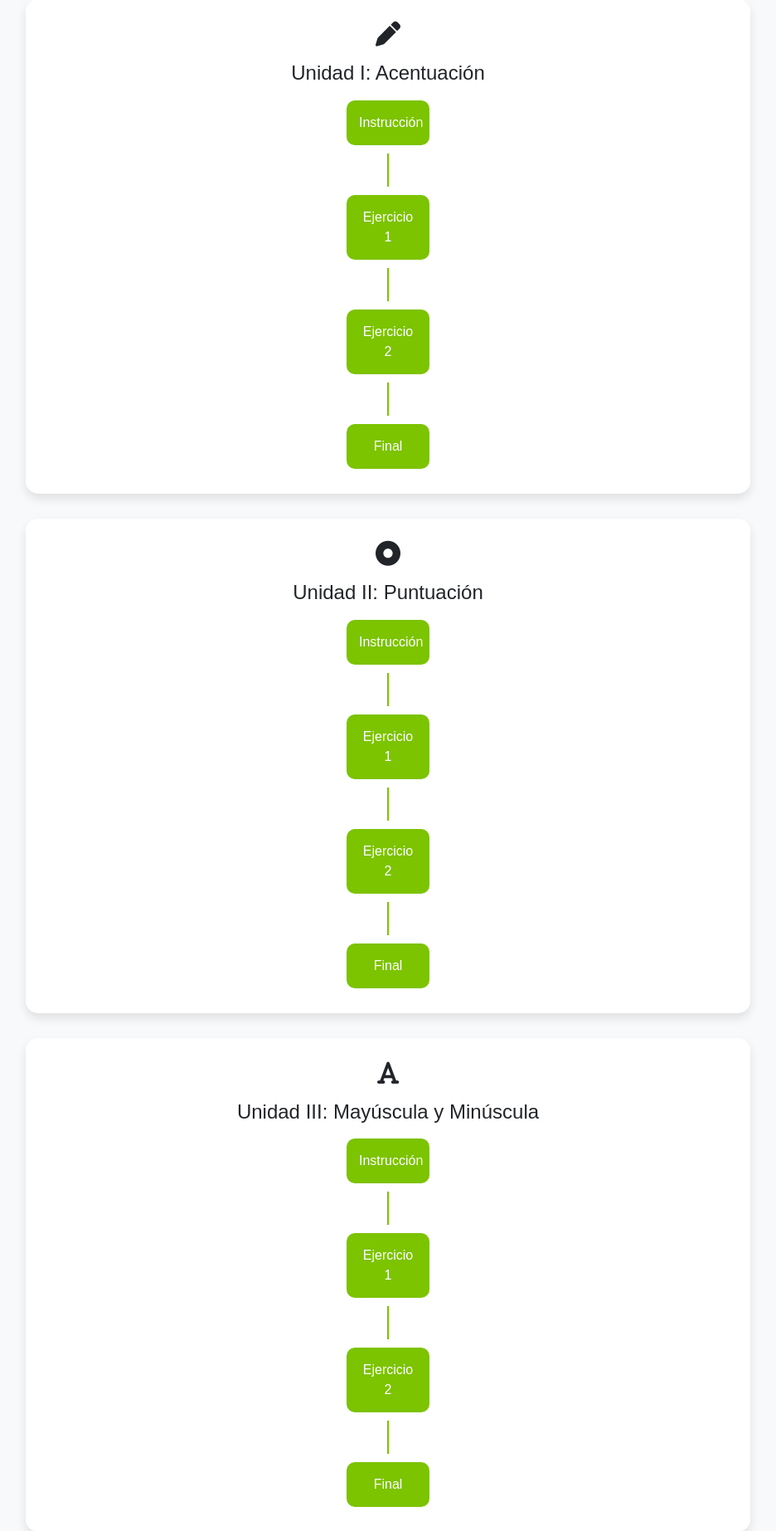
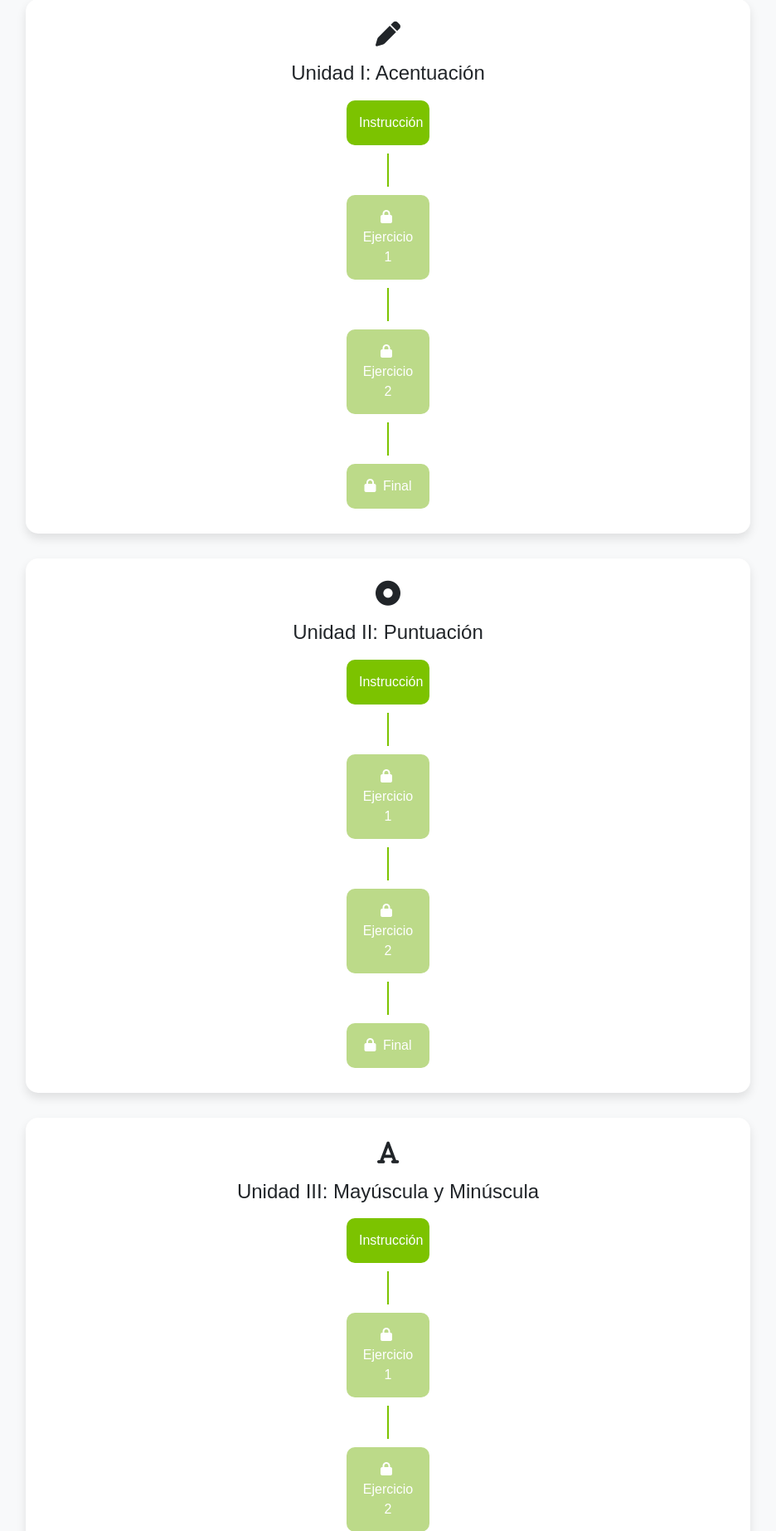
Before and after one commit to Gabar06/recomendador-inteligente, a Django app: page /guia_aprendizaje in a window 1280 px wide. Shown: the part 98-1943 px from the top of the page at 83% size, without its empty margins (172-1108 px from the left). Run offline with Django 4.2, Linux system fonts and the light colour scheme; a user stored in the database is signed in; tables that the repository leaves empty hold one stand-in row (values such as "Sample post").

Commit message:
Se agregá método de desbloqueo de ejercicios

```diff
--- a/Academico/templates/acento/final_resultado.html
+++ b/Academico/templates/acento/final_resultado.html
@@ -54,7 +54,7 @@
 <body>
   <div class="container">
     <h1>Recomendador Inteligente de Contenidos</h1>
-    <p>Abajo se muestran los resultados de tu ejercitación. Las respuestas correctas aparecen en verde, y las incorrectas en rojo.</p>
+    <p>Abajo se muestran los resultados de tu ejercitación.</p>
 
     <!-- Aquí Django renderizará el contenido generado por GPT -->
     <div id="resultado-contenido">
--- a/Academico/templates/guia/guia_aprendizaje.html
+++ b/Academico/templates/guia/guia_aprendizaje.html
@@ -51,6 +51,12 @@
       text-decoration: none;
       color: #000;
     }
+    .level-box.disabled {
+      filter: grayscale(0.25);
+      opacity: .55;
+      cursor: not-allowed;
+      pointer-events: none;
+    }
   </style>
 </head>
 <body>
@@ -63,80 +69,174 @@
     <h4>Unidad I: Acentuación</h4>
   <a href="/instruccion/acento/" class="level-box">Instrucción</a>
   <div class="connector"></div>
+
+  {% if unlocks.u1_e1 %}
     <a href="{% url 'exercise1' %}" class="level-box">Ejercicio 1</a>
+  {% else %}
+    <span class="level-box disabled" title="Leé la instrucción para desbloquear">
+      <i class="fa-solid fa-lock me-1"></i> Ejercicio 1
+    </span>
+  {% endif %}
   <div class="connector"></div>
+
+  {% if unlocks.u1_e2 %}
     <a href="/mc/acentuacion2/1/" class="level-box">Ejercicio 2</a>
+  {% else %}
+    <span class="level-box disabled" title="Completá el Ejercicio 1">
+      <i class="fa-solid fa-lock me-1"></i> Ejercicio 2
+    </span>
+  {% endif %}
   <div class="connector"></div>
+
+  {% if unlocks.u1_final %}
     <a href="{% url 'acento_final' %}" class="level-box">Final</a>
+  {% else %}
+    <span class="level-box disabled" title="Completá el Ejercicio 2">
+      <i class="fa-solid fa-lock me-1"></i> Final
+    </span>
+  {% endif %}
   </div>
-
   <!-- Unidad II: Puntuación -->
 <div class="unit">
   <div class="icon-unit"><i class="fa-solid fa-circle-dot"></i></div>
   <h4>Unidad II: Puntuación</h4>
-    <!-- Enlazamos los ejercicios de puntuación a sus rutas dinámicas de selección múltiple -->
+
   <a href="/instruccion/puntuacion/" class="level-box">Instrucción</a>
   <div class="connector"></div>
+
+  {% if unlocks.u2_e1 %}
     <a href="/mc/puntuacion1/1/" class="level-box">Ejercicio 1</a>
+  {% else %}
+    <span class="level-box disabled" title="Leé la instrucción para desbloquear">
+      <i class="fa-solid fa-lock me-1"></i> Ejercicio 1
+    </span>
+  {% endif %}
   <div class="connector"></div>
+
+  {% if unlocks.u2_e2 %}
     <a href="/mc/puntuacion2/1/" class="level-box">Ejercicio 2</a>
+  {% else %}
+    <span class="level-box disabled" title="Completá el Ejercicio 1">
+      <i class="fa-solid fa-lock me-1"></i> Ejercicio 2
+    </span>
+  {% endif %}
   <div class="connector"></div>
-    <!-- El ejercicio final de puntuación se mantiene como enlace a la práctica de puntuación existente -->
+
+  {% if unlocks.u2_final %}
     <a href="/mc/puntuacion3/1/" class="level-box">Final</a>
+  {% else %}
+    <span class="level-box disabled" title="Completá el Ejercicio 2">
+      <i class="fa-solid fa-lock me-1"></i> Final
+    </span>
+  {% endif %}
   </div>
-
   <!-- Unidad III: Mayúscula y Minúscula -->
   <div class="unit">
     <div class="icon-unit"><i class="fa-solid fa-font"></i></div>
     <h4>Unidad III: Mayúscula y Minúscula</h4>
-    <!-- Enlazamos los ejercicios de mayúsculas a sus rutas dinámicas de selección múltiple -->
+
     <a href="/instruccion/mayuscula/" class="level-box">Instrucción</a>
     <div class="connector"></div>
+
+    {% if unlocks.u3_e1 %}
       <a href="/mc/mayus1/1/" class="level-box">Ejercicio 1</a>
+    {% else %}
+      <span class="level-box disabled" title="Leé la instrucción para desbloquear">
+        <i class="fa-solid fa-lock me-1"></i> Ejercicio 1
+      </span>
+    {% endif %}
     <div class="connector"></div>
+
+    {% if unlocks.u3_e2 %}
       <a href="/mc/mayus2/1/" class="level-box">Ejercicio 2</a>
+    {% else %}
+      <span class="level-box disabled" title="Completá el Ejercicio 1">
+        <i class="fa-solid fa-lock me-1"></i> Ejercicio 2
+      </span>
+    {% endif %}
     <div class="connector"></div>
-    <!-- Placeholder para un ejercicio final de mayúsculas (no implementado) -->
+
+    {% if unlocks.u3_final %}
       <a href="/mc/mayus3/1/" class="level-box">Final</a>
+    {% else %}
+      <span class="level-box disabled" title="Completá el Ejercicio 2">
+        <i class="fa-solid fa-lock me-1"></i> Final
+      </span>
+    {% endif %}
   </div>
-
   <!-- Unidad IV: Reglas de las Letras -->
   <div class="unit">
     <div class="icon-unit"><i class="fa-solid fa-book"></i></div>
-    <h4>Unidad IV: Reglas de las Letras</h4>
-    <!-- Enlazamos los ejercicios de reglas de las letras a sus rutas dinámicas de selección múltiple -->
+    <h4>Unidad IV: Reglas de las Letra</h4>
+
     <a href="/instruccion/letras/" class="level-box">Instrucción</a>
     <div class="connector"></div>
+
+    {% if unlocks.u4_e1 %}
       <a href="/mc/letras1/1/" class="level-box">Ejercicio 1</a>
+    {% else %}
+      <span class="level-box disabled" title="Leé la instrucción para desbloquear">
+        <i class="fa-solid fa-lock me-1"></i> Ejercicio 1
+      </span>
+    {% endif %}
     <div class="connector"></div>
+
+    {% if unlocks.u4_e2 %}
       <a href="/mc/letras2/1/" class="level-box">Ejercicio 2</a>
+    {% else %}
+      <span class="level-box disabled" title="Completá el Ejercicio 1">
+        <i class="fa-solid fa-lock me-1"></i> Ejercicio 2
+      </span>
+    {% endif %}
     <div class="connector"></div>
-    <!-- Placeholder para un ejercicio final de reglas de las letras (no implementado) -->
+
+    {% if unlocks.u4_final %}
       <a href="/mc/letras3/1/" class="level-box">Final</a>
+    {% else %}
+      <span class="level-box disabled" title="Completá el Ejercicio 2">
+        <i class="fa-solid fa-lock me-1"></i> Final
+      </span>
+    {% endif %}
   </div>
-
   <!-- Evaluación Final -->
   <div class="unit">
+    {% if unlocks.final_eval %}
       <a href="/mc/evaluacionfinal/1/" id="final">
       <div class="icon-unit"><i class="fa-solid fa-clipboard-check"></i></div>
       <h4>Evaluación Final</h4>
       </a>
+    {% else %}
+      <span class="level-box disabled" title="Completá todos los ejercicios para habilitar">
+        <i class="fa-solid fa-lock me-1"></i> Evaluación Final
+      </span>
+    {% endif %}
   </div>
+  <div class="unit">
   {% if request.user.role == 'ESTUDIANTE' %}
   <!-- Encuesta Estudiante-->
-    <div class="unit">
+      {% if unlocks.survey %}
         <a href="/encuesta/1/" id="final">
           <div class="icon-unit"><i class="fa-solid fa-square-poll-horizontal"></i></div>
           <h4>Encuesta</h4>
         </a>
+      {% else %}
+        <span class="level-box disabled" title="Se habilita tras la Evaluación Final">
+          <i class="fa-solid fa-lock me-1"></i> Encuesta
+        </span>
+      {% endif %}
   </div>
   {% else %}
     <!-- Encuesta Docente -->
-    <div class="unit">
+      {% if unlocks.survey %}
         <a href="/encuesta_docente/1/" id="final">
           <div class="icon-unit"><i class="fa-solid fa-square-poll-horizontal"></i></div>
           <h4>Encuesta</h4>
         </a>
+      {% else %}
+        <span class="level-box disabled" title="Se habilita tras la Evaluación Final">
+          <i class="fa-solid fa-lock me-1"></i> Encuesta
+        </span>
+      {% endif %}
     </div>
   {% endif %}
 </div>
--- a/Academico/views.py
+++ b/Academico/views.py
@@ -268,8 +268,8 @@ def vista_resultado(request):
             activity_slug='acento3',  # Slug único para este ejercicio
             title='Ejercicio Final de Acentuación completado',
             description=description
-)
-
+        )
+        mark_completed(request.user, "u1_final")
         # ... renderizado de resultado, recomendaciones, etc.
         return render(request, 'acento/final_resultado.html', {'resultado': resultado_html})
 
@@ -318,8 +318,10 @@ def menu_estudiante(request):
 def menu_docente(request):
     return render(request, "menu/docente/menu.html", {"rol": "Docente", "user": request.user})
 
+@login_required
 def guia_aprendizaje(request):
-    return render(request, "guia/guia_aprendizaje.html")
+    unlocks = compute_unlocks(request.user)
+    return render(request, "guia/guia_aprendizaje.html", {"unlocks": unlocks})
 
 def acento_1(request):
     return render(request, "acento/ejercicio_1.html")
@@ -851,6 +853,8 @@ def results_view(request: HttpRequest) -> HttpResponse:
         title='Ejercicio 1 de Acentuación completado',
         description=description
     )
+
+    mark_completed(request.user, "u1_e1")
 
     return render(request, "acento/ejercicio_1/r.html", {"title": title, "recommendation": rec})
 
@@ -2745,6 +2749,20 @@ def _get_mc_question_context(slug: str, number: int) -> Dict[str, Any]:
 
 @login_required
 def mc_question_view(request: HttpRequest, slug: str, qnum: int) -> HttpResponse:
+    # Candado de flujo
+    unlocks = compute_unlocks(request.user)
+
+    if slug == "evaluacionfinal":
+        if not unlocks["final_eval"]:
+            messages.warning(request, "Primero completá todos los ejercicios de las cuatro unidades.")
+            return redirect("guia_aprendizaje")
+    else:
+        # Para MCs normales: debe estar habilitado el hito actual
+        needed = MC_TO_PROGRESS.get(slug)  # u2_e1, u3_e2, etc.
+        if needed and not unlocks.get(needed, False):
+            messages.info(request, "Todavía no se desbloqueó este ejercicio.")
+            return redirect("guia_aprendizaje")
+
     if slug not in MC_QUESTIONS or qnum not in MC_QUESTIONS[slug]:
         return HttpResponse("Ejercicio o pregunta no encontrada", status=404)
 
@@ -2930,6 +2948,19 @@ def mc_result_view(request: HttpRequest, slug: str) -> HttpResponse:
         "percentage": f"{percentage:.0f}%",
         "recommendation": recommendation,
     }
+    # Mapea y marca progreso
+    prog = MC_TO_PROGRESS.get(slug)
+    if prog:
+        mark_completed(request.user, prog)
+
+    # Si es evaluación final, bloquear para siempre
+    if slug == "evaluacionfinal":
+        fel, _ = FinalEvalLock.objects.get_or_create(user=request.user)
+        if not fel.taken:
+            fel.taken = True
+            fel.taken_at = timezone.now()
+            fel.save(update_fields=["taken", "taken_at"])
+
     return render(request, "mc/result.html", context)
 #############
 #Instrucciones
@@ -2975,7 +3006,11 @@ def instruccion_view(request: HttpRequest, unit_slug: str) -> HttpResponse:
         "unit_title": UNIT_TITLES.get(unit_slug, unit_slug),
         "pdf_path": pdf_relative_path,
     }
-    return render(request, "instruccion/unidad.html", context)
+    resp = render(request, "instruccion/unidad.html", context)
+    # Marcar instrucción como completada para habilitar el Ejercicio 1
+    slug_map = {"acento": "u1_instr", "puntuacion": "u2_instr", "mayuscula": "u3_instr", "letras": "u4_instr"}
+    mark_completed(request.user, slug_map[unit_slug])
+    return resp
 #ENCUESTA ESTUDIANTE
 ###############################
 # ----------------------------------------------------------------------------
@@ -3160,6 +3195,12 @@ def survey_question_view(request: HttpRequest, qnum: int) -> HttpResponse:
     Si el número de pregunta excede el total de preguntas definidas, se
     redirige automáticamente a la vista de resultados de la encuesta.
     """
+    # Requiere evaluación final rendida
+    if not FinalEvalLock.objects.filter(user=request.user, taken=True).exists():
+        messages.info(request, "La encuesta se habilita después de la Evaluación Final.")
+        return redirect("guia_aprendizaje")
+
+
     run_id = _survey_ensure_run_id(request, "survey_run_id")  # crea/recupera corrida
     total_questions = len(SURVEY_QUESTIONS)
     try:
@@ -3497,3 +3538,68 @@ def survey_result_view_docente(request: HttpRequest) -> HttpResponse:
     """Muestra la pantalla final tras completar la encuesta."""
     request.session.pop("survey_docente_run_id", None)  # opcional
     return render(request, 'encuesta/docente/result.html')
+
+
+#####################
+# Limitaciones de progreso
+#####################
+from django.db.models import F
+from django.contrib import messages
+from .models import Progress, FinalEvalLock, MultipleChoiceResult, SurveyResult, CalendarActivity
+
+# Mapa lineal por unidad (instrucción -> e1 -> e2 -> final)
+UNIT_CHAINS = {
+    "u1": ["u1_instr", "u1_e1", "u1_e2", "u1_final"],
+    "u2": ["u2_instr", "u2_e1", "u2_e2", "u2_final"],
+    "u3": ["u3_instr", "u3_e1", "u3_e2", "u3_final"],
+    "u4": ["u4_instr", "u4_e1", "u4_e2", "u4_final"],
+}
+# Qué MC slug mapea a qué hito de progreso
+MC_TO_PROGRESS = {
+    # Unidad I (puntuación)
+    "acentuacion2": "u1_e2",
+    # Unidad II (puntuación)
+    "puntuacion1": "u2_e1",
+    "puntuacion2": "u2_e2",
+    "puntuacion3": "u2_final",
+    # Unidad III (mayúsculas)
+    "mayus1": "u3_e1",
+    "mayus2": "u3_e2",
+    "mayus3": "u3_final",
+    # Unidad IV (letras)
+    "letras1": "u4_e1",
+    "letras2": "u4_e2",
+    "letras3": "u4_final",
+    # Evaluación final
+    "evaluacionfinal": "final_eval",
+}
+REQUIRED_BEFORE_FINAL = (
+    UNIT_CHAINS["u1"][1:] + UNIT_CHAINS["u2"][1:] + UNIT_CHAINS["u3"][1:] + UNIT_CHAINS["u4"][1:]
+)  # todos los ejercicios (sin instrucciones)
+
+def mark_completed(user, slug: str):
+    obj, created = Progress.objects.get_or_create(user=user, slug=slug)
+    if not created:
+        Progress.objects.filter(pk=obj.pk).update(times_completed=F('times_completed') + 1)
+
+def has_completed(user, slug: str) -> bool:
+    return Progress.objects.filter(user=user, slug=slug).exists()
+
+def compute_unlocks(user):
+    # Instrucciones siempre habilitadas
+    unlocked = {k: False for chain in UNIT_CHAINS.values() for k in chain}
+    for u, chain in UNIT_CHAINS.items():
+        unlocked[chain[0]] = True  # *_instr
+
+        # Cada paso depende del inmediatamente anterior
+        for prev, cur in zip(chain, chain[1:]):
+            unlocked[cur] = has_completed(user, prev)
+
+    # Final global: requiere todos los ejercicios (no instrucciones) y no haberlo rendido aún
+    ready_for_final = all(has_completed(user, s) for s in REQUIRED_BEFORE_FINAL)
+    already_taken = FinalEvalLock.objects.filter(user=user, taken=True).exists()
+    unlocked["final_eval"] = ready_for_final and not already_taken
+
+    # Encuesta: solo si final ya rendido (no importa si repetida)
+    unlocked["survey"] = FinalEvalLock.objects.filter(user=user, taken=True).exists()
+    return unlocked
```
Also changed, not shown: Academico/models.py (+15 -0 lines), Academico/migrations/0013_finalevallock_progress.py (added). Lines whose indentation alone changed are shown as unchanged.
